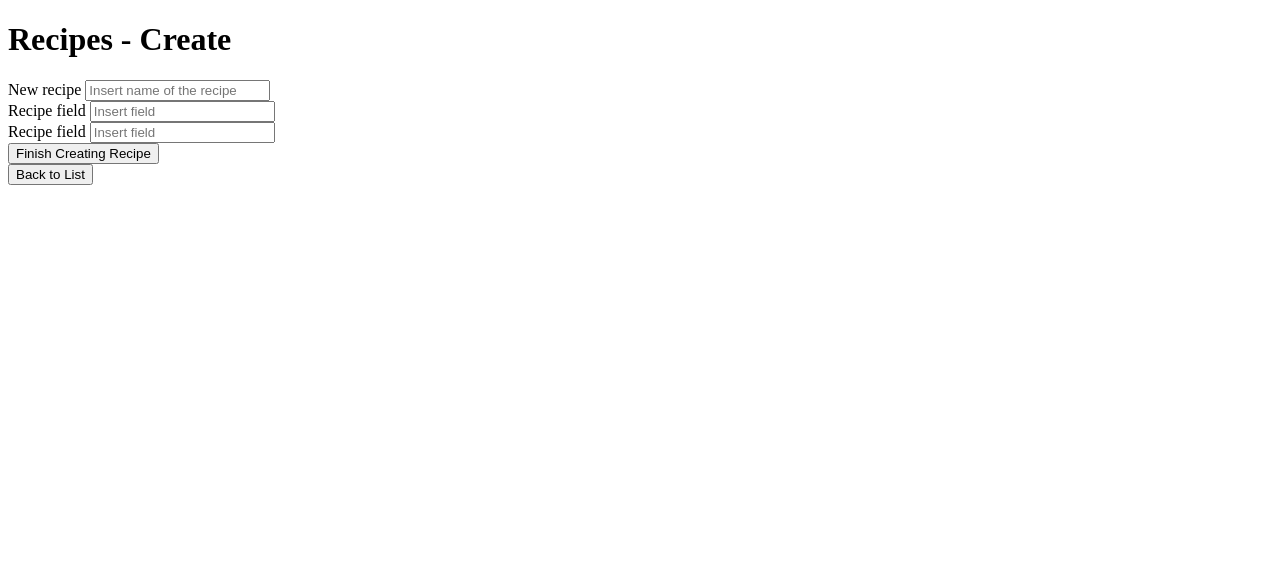
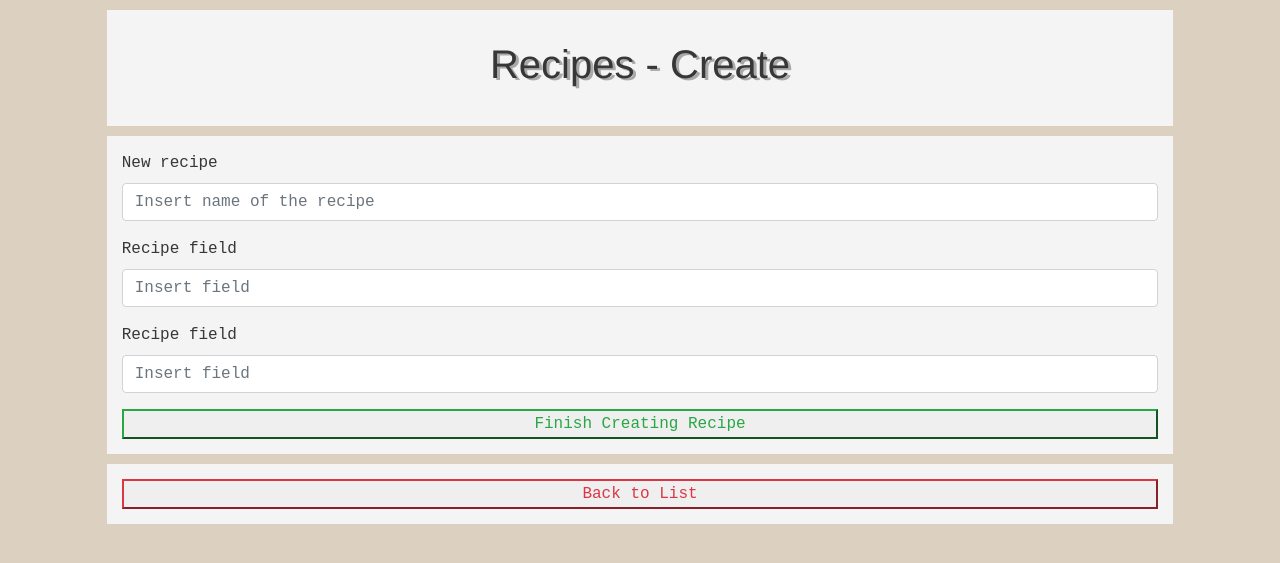
Before and after one commit to dokkaebae/thegoodplace, a Django app: page /recipes-create in a window 1280 px wide. Shown: the top 563 px of the page. Run offline with Django 3.2, Linux system fonts and the light colour scheme; some libraries are stand-ins or nearby versions.

Commit message:
Added css to recipes create

```diff
--- a/templates/recipes_create_form.html
+++ b/templates/recipes_create_form.html
@@ -2,36 +2,39 @@
 <html>
   <head>
     <title>Recipes - Create</title>
+
+    <link rel="stylesheet" href="/static/bootstrap.min.css">
+    <link rel="stylesheet" href="/static/styles.css">
   </head>
 
   <body>
-    <div>
+    <div class="col-lg-10 col-lg-10 mx-auto container">
       <h1 id="page_header">Recipes - Create</h1>
     </div>
 
-    <div>
+    <div class="col-lg-10 col-lg-10 mx-auto container">
       <form>
-        <div>
+        <div class="form-group">
           <label>New recipe</label>
-          <input type="text" placeholder="Insert name of the recipe">
+          <input type="text" class="form-control" placeholder="Insert name of the recipe">
+        </div>
+        <div class="form-group">
+          <label>Recipe field</label>
+          <input type="text" class="form-control" placeholder="Insert field">
+        </div>
+        <div class="form-group">
+          <label>Recipe field</label>
+          <input type="text" class="form-control" placeholder="Insert field">
         </div>
         <div>
-          <label>Recipe field</label>
-          <input type="text" placeholder="Insert field">
-        </div>
-        <div>
-          <label>Recipe field</label>
-          <input type="text" placeholder="Insert field">
-        </div>
-        <div>
-          <button type="submit">Finish Creating Recipe</button>
+          <button type="submit" class="btn-block btn-outline-success">Finish Creating Recipe</button>
         </div>
       </form>
     </div>
 
-    <div>
+    <div class="col-lg-10 col-lg-10 mx-auto container">
       <form method="get" action="http://localhost:8000/recipes-list">
-        <button type="submit" id="back_button">Back to List</button>
+        <button type="submit" class="btn-block btn-outline-danger" id="back_button">Back to List</button>
       </form>
     </div>
   </body>
```
